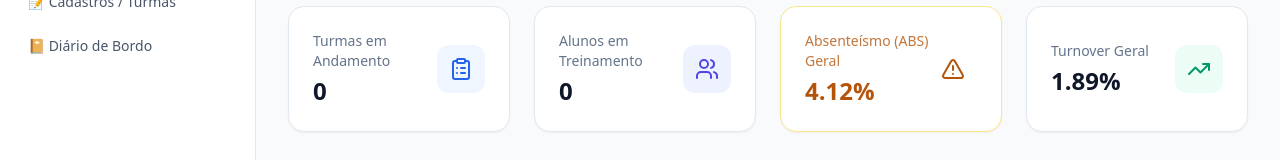
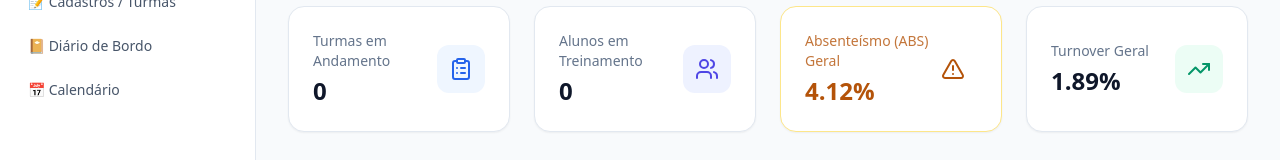
Before and after one commit to Clausouf/presenteismo-app, a Next.js app: page /dashboard in a window 1280 px wide. Shown: the part 122-282 px from the top of the page. Built offline with nearby package versions, Linux system fonts and the light colour scheme; no server answers; the database is empty.

Commit message:
Update page.tsx

```diff
--- a/src/app/dashboard/page.tsx
+++ b/src/app/dashboard/page.tsx
@@ -76,6 +76,11 @@ export default function DashboardPage() {
 
       <Link href="/turmas/teste/diario" className="flex items-center space-x-3 px-3 py-2.5 rounded-lg text-slate-600 dark:text-slate-300 hover:bg-slate-50 dark:hover:bg-slate-800/50 font-medium text-sm transition-colors">
         <span>📔 Diário de Bordo</span>
+      </Link>
+
+      {/* NOVO LINK DO CALENDÁRIO ADICIONADO AQUI */}
+      <Link href="/calendario" className="flex items-center space-x-3 px-3 py-2.5 rounded-lg text-slate-600 dark:text-slate-300 hover:bg-slate-50 dark:hover:bg-slate-800/50 font-medium text-sm transition-colors">
+        <span>📅 Calendário</span>
       </Link>
     </nav>
       </aside>
```
Lines whose indentation alone changed are shown as unchanged.
